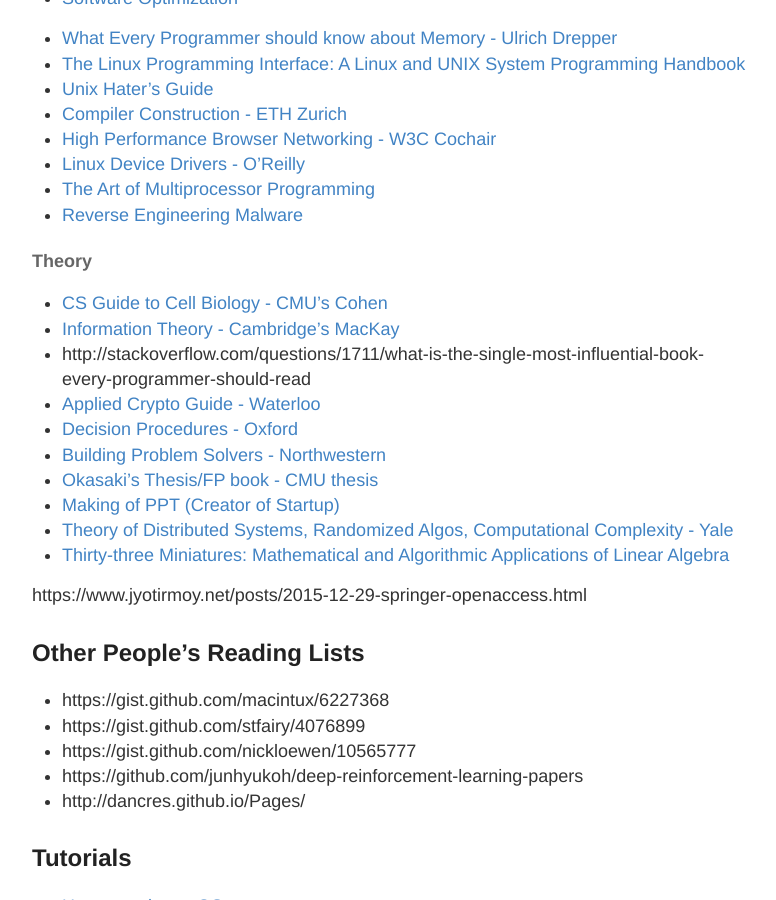
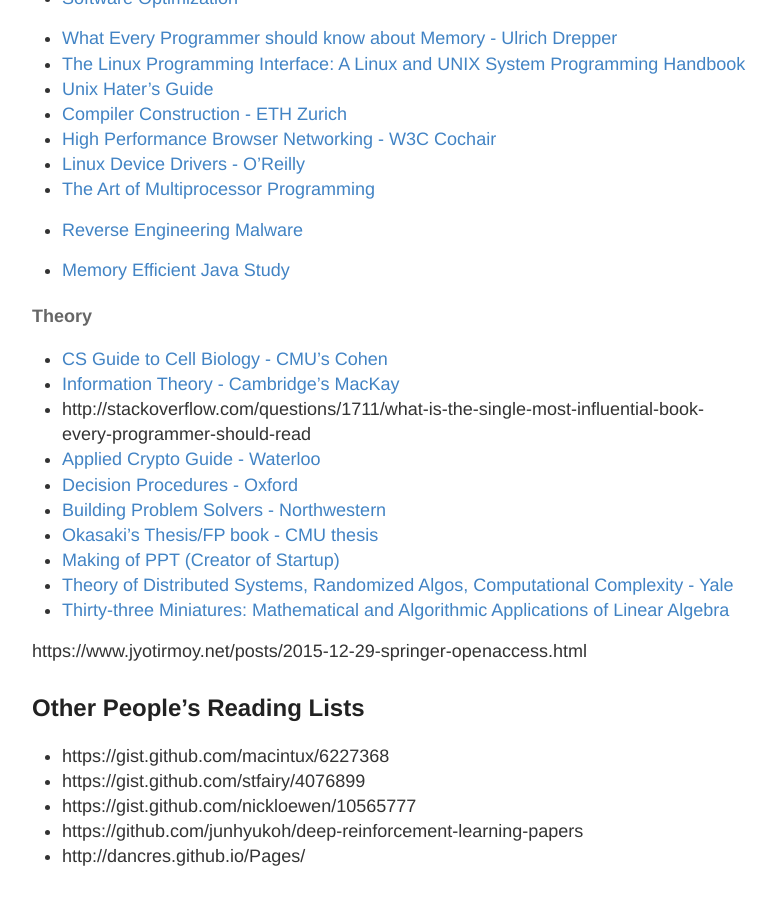
Before and after one commit to RONNCC/ronncc.github, a Jekyll site: the page built from _posts/2015-12-25-ReadingList.md, in a window 1280 px wide and 900 px high, scrolled down 2374 px. Shown: the whole window, without its empty margins (248-1024 px from the left). Built offline with Jekyll 4.4.1, drawn with Linux system fonts in a browser that asks for light colours; comment, search, counter and statistics services are not loaded.

Commit message:
Updated 2015-12-25-ReadingList.md

```diff
--- a/_posts/2015-12-25-ReadingList.md
+++ b/_posts/2015-12-25-ReadingList.md
@@ -105,7 +105,6 @@
 
 - [Software Optimization](http://agner.org/optimize/)
 
-
 - [What Every Programmer should know about Memory - Ulrich Drepper](https://www.akkadia.org/drepper/cpumemory.pdf)
 - [ The Linux Programming Interface: A Linux and UNIX System Programming Handbook](https://www.amazon.com/gp/product/1593272200/ref=as_li_ss_tl?ie=UTF8&camp=1789&creative=390957&creativeASIN=1593272200&linkCode=as2&tag=darkcoding-20)
 - [Unix Hater's Guide](http://web.mit.edu/~simsong/www/ugh.pdf)
@@ -114,6 +113,8 @@
 - [Linux Device Drivers - O'Reilly](http://www.linuxforu.com/2010/12/writing-your-first-linux-driver/)
 - [The Art of Multiprocessor Programming](https://www.amazon.com/Art-Multiprocessor-Programming-Revised-Reprint/dp/0123973376)
 - [Reverse Engineering Malware](https://securedorg.github.io/RE101/)
+
+- [Memory Efficient Java Study](https://www.slideshare.net/milkers/memory-efficient-java-tutorial-practices-and-challenges)
 
 
 
```
